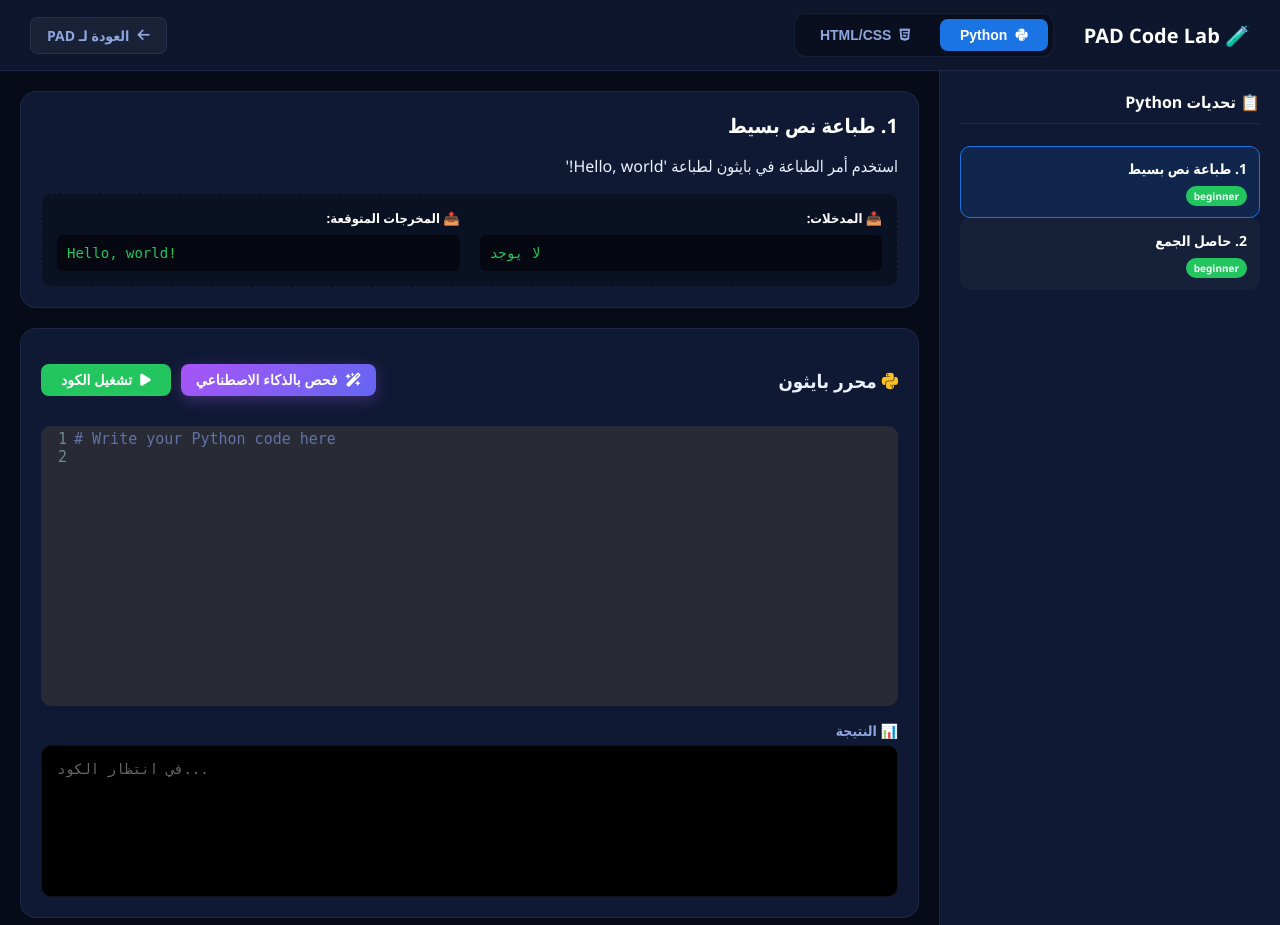
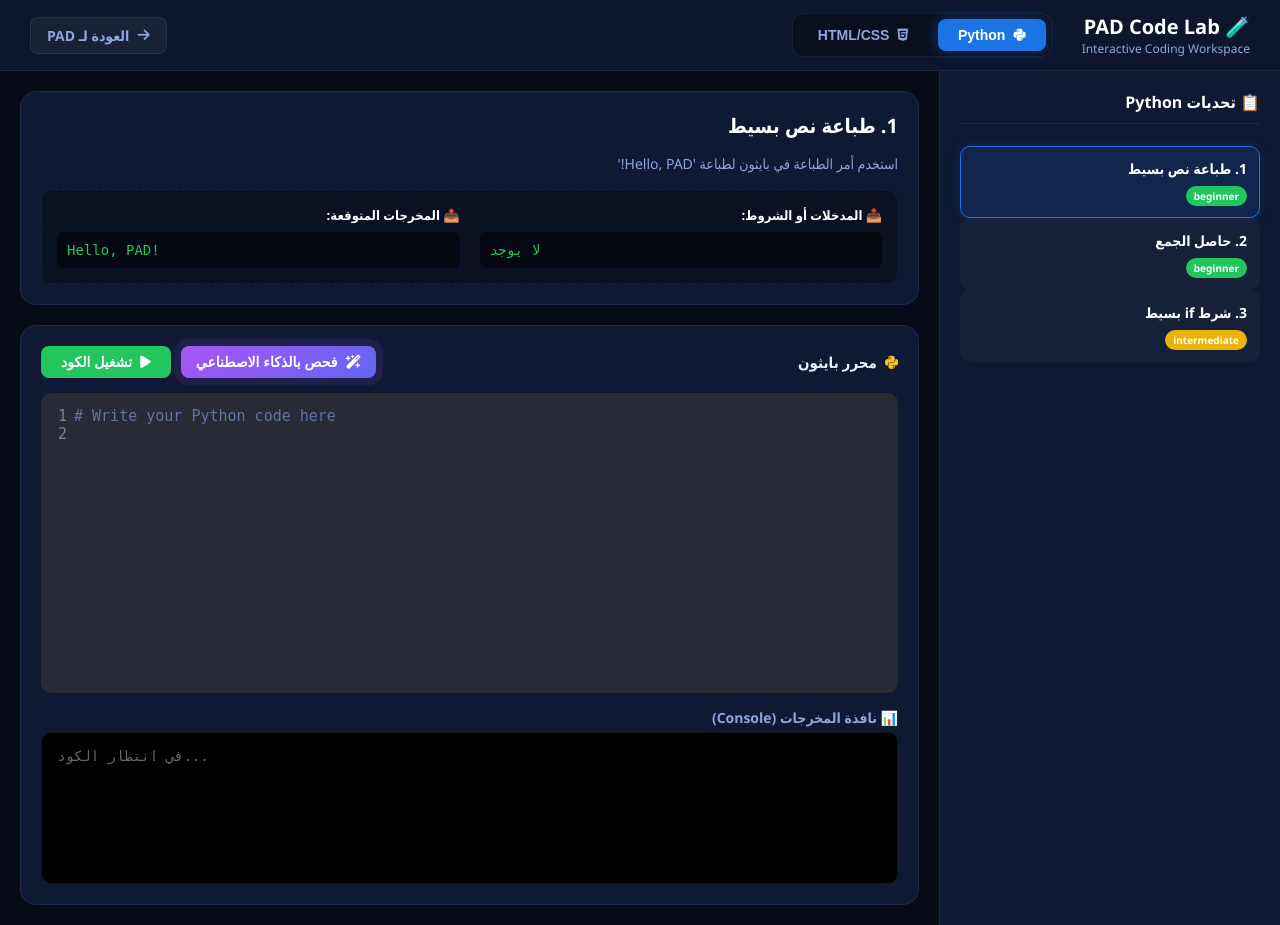
Before and after one commit to mahmoud843/final-project1, a Flask app: page /codelab in a window 1280 px wide. Run offline with Flask 3, Linux system fonts and the light colour scheme; the visitor is signed in with stand-in values (Sample User, id 1).

Commit message:
Update codelab.html
Signed-off-by: mahmoud843 <138847197+mahmoud843@users.noreply.github.com>

```diff
--- a/front-end/public/templates/codelab.html
+++ b/front-end/public/templates/codelab.html
@@ -5,13 +5,18 @@
     <meta name="viewport" content="width=device-width, initial-scale=1.0">
     <title>Code Lab - معمل البرمجة | PAD</title>
 
+    <!-- مكتبات CodeMirror الأساسية -->
     <link rel="stylesheet" href="https://cdnjs.cloudflare.com/ajax/libs/codemirror/5.65.2/codemirror.min.css">
     <link rel="stylesheet" href="https://cdnjs.cloudflare.com/ajax/libs/codemirror/5.65.2/theme/dracula.min.css">
     <script src="https://cdnjs.cloudflare.com/ajax/libs/codemirror/5.65.2/codemirror.min.js"></script>
+
+    <!-- لغات CodeMirror -->
     <script src="https://cdnjs.cloudflare.com/ajax/libs/codemirror/5.65.2/mode/python/python.min.js"></script>
     <script src="https://cdnjs.cloudflare.com/ajax/libs/codemirror/5.65.2/mode/xml/xml.min.js"></script>
     <script src="https://cdnjs.cloudflare.com/ajax/libs/codemirror/5.65.2/mode/css/css.min.js"></script>
     <script src="https://cdnjs.cloudflare.com/ajax/libs/codemirror/5.65.2/mode/htmlmixed/htmlmixed.min.js"></script>
+
+    <!-- Font Awesome -->
     <link rel="stylesheet" href="https://cdnjs.cloudflare.com/ajax/libs/font-awesome/6.4.2/css/all.min.css">
 
     <style>
@@ -23,36 +28,46 @@
 
         body { font-family: 'Segoe UI', Tahoma, Geneva, Verdana, sans-serif; background-color: var(--bg-main); margin: 0; padding: 0; color: var(--text-light); display: flex; flex-direction: column; height: 100vh; overflow: hidden; }
 
+        /* الهيدر */
         .header { background: rgba(15, 25, 51, 0.8); border-bottom: 1px solid var(--border); padding: 0 30px; display: flex; align-items: center; justify-content: space-between; height: 70px; z-index: 1000; }
         .header-left { display: flex; align-items: center; gap: 30px; }
         .header-title h1 { margin: 0; font-size: 20px; color: #fff;}
         .header-title p { margin: 0; font-size: 12px; color: var(--text-muted);}
 
+        /* أزرار اختيار اللغة */
         .lang-tabs { display: flex; gap: 10px; background: rgba(0,0,0,0.3); padding: 5px; border-radius: 12px; border: 1px solid var(--border);}
         .lang-btn { background: transparent; color: var(--text-muted); border: none; padding: 8px 20px; border-radius: 8px; cursor: pointer; font-size: 14px; font-weight: bold; transition: all 0.3s; display: flex; align-items: center; gap: 8px; }
         .lang-btn:hover { color: #fff; }
-        .lang-btn.active { background: var(--primary); color: #fff;}
+        .lang-btn.active { background: var(--primary); color: #fff; box-shadow: 0 0 15px rgba(27, 116, 228, 0.4);}
 
-        /* زر العودة تم تحديثه لـ Flask */
-        .back-btn { background: rgba(255, 255, 255, 0.05); color: var(--text-muted); text-decoration: none; padding: 8px 16px; border-radius: 8px; font-weight: 600; font-size: 14px; display: flex; align-items: center; gap: 8px; border: 1px solid var(--border); }
-        .back-btn:hover { background: rgba(255, 255, 255, 0.1); color: #fff; }
+        /* زر العودة مربوط بـ Flask */
+        .back-btn { background: rgba(255, 255, 255, 0.05); color: var(--text-muted); text-decoration: none; padding: 8px 16px; border-radius: 8px; font-weight: 600; font-size: 14px; display: flex; align-items: center; gap: 8px; border: 1px solid var(--border); transition: 0.3s; }
+        .back-btn:hover { background: rgba(255, 255, 255, 0.1); color: #fff; transform: translateX(-3px);}
 
         .main-container { display: flex; flex: 1; overflow: hidden; }
 
+        /* القائمة الجانبية للتحديات */
         .sidebar { width: 300px; background: var(--bg-panel); border-left: 1px solid var(--border); overflow-y: auto; padding: 20px; display: flex; flex-direction: column; gap: 12px; }
+        .sidebar::-webkit-scrollbar { width: 4px; }
+        .sidebar::-webkit-scrollbar-thumb { background: var(--border); border-radius: 10px; }
         .sidebar h3 { margin: 0 0 10px 0; font-size: 16px; color: #fff; border-bottom: 1px solid var(--border); padding-bottom: 10px;}
 
         .challenge-item { background: rgba(255, 255, 255, 0.03); padding: 12px; border-radius: 10px; cursor: pointer; transition: all 0.3s; border: 1px solid transparent;}
-        .challenge-item.active { background: rgba(27, 116, 228, 0.15); border-color: var(--primary); }
+        .challenge-item:hover { background: rgba(255, 255, 255, 0.08); }
+        .challenge-item.active { background: rgba(27, 116, 228, 0.15); border-color: var(--primary); box-shadow: 0 0 10px rgba(27, 116, 228, 0.2);}
         .challenge-title { font-weight: bold; font-size: 14px; margin-bottom: 5px; color: #fff;}
         .difficulty { font-size: 10px; padding: 3px 8px; border-radius: 20px; color: #fff; font-weight: bold;}
         .diff-beginner { background: var(--success); }
         .diff-intermediate { background: #eab308; }
 
+        /* منطقة المحرر */
         .codelab-content { flex: 1; padding: 20px; overflow-y: auto; display: flex; flex-direction: column; gap: 20px; }
+        .codelab-content::-webkit-scrollbar { width: 6px; }
+        .codelab-content::-webkit-scrollbar-thumb { background: rgba(255,255,255,0.1); border-radius: 10px; }
 
         .challenge-info { background: var(--bg-panel); padding: 20px; border-radius: 16px; border: 1px solid var(--border);}
         .challenge-info h2 { margin: 0 0 10px 0; color: #fff; font-size: 20px;}
+        .challenge-info p { color: var(--text-muted); font-size: 14px; line-height: 1.6; margin-bottom: 0;}
         .sample-box { background: rgba(0, 0, 0, 0.3); padding: 15px; border-radius: 10px; border: 1px dashed var(--border); display: flex; gap: 20px; margin-top: 15px;}
         .sample-col { flex: 1; }
         .sample-col strong { color: #fff; font-size: 13px; display: block; margin-bottom: 8px;}
@@ -60,24 +75,34 @@
 
         .editor-section { background: var(--bg-panel); padding: 20px; border-radius: 16px; border: 1px solid var(--border); display: flex; flex-direction: column; flex: 1;}
         .editor-header { display: flex; justify-content: space-between; align-items: center; margin-bottom: 15px; }
+        .editor-header h3 { margin: 0; font-size: 15px; display: flex; align-items: center; gap: 8px;}
 
         .action-buttons { display: flex; gap: 10px; }
 
-        /* الزرار السحري للذكاء الاصطناعي */
-        .ai-btn { background: linear-gradient(135deg, #a855f7, #6366f1); color: white; border: none; padding: 8px 15px; border-radius: 8px; cursor: pointer; font-size: 14px; font-weight: bold; transition: all 0.3s; display: flex; align-items: center; gap: 8px; box-shadow: 0 4px 15px rgba(168, 85, 247, 0.3);}
-        .ai-btn:hover { transform: translateY(-2px); box-shadow: 0 6px 20px rgba(168, 85, 247, 0.5); filter: brightness(1.1);}
+        /* الزرار السحري للذكاء الاصطناعي مع تأثير نبض خفيف */
+        .ai-btn {
+            background: linear-gradient(135deg, #a855f7, #6366f1); color: white; border: none; padding: 8px 15px; border-radius: 8px; cursor: pointer; font-size: 14px; font-weight: bold; transition: all 0.3s; display: flex; align-items: center; gap: 8px; box-shadow: 0 4px 15px rgba(168, 85, 247, 0.3);
+            animation: pulse-glow 2s infinite;
+        }
+        @keyframes pulse-glow {
+            0% { box-shadow: 0 0 0 0 rgba(168, 85, 247, 0.4); }
+            70% { box-shadow: 0 0 0 10px rgba(168, 85, 247, 0); }
+            100% { box-shadow: 0 0 0 0 rgba(168, 85, 247, 0); }
+        }
+        .ai-btn:hover { transform: translateY(-2px); box-shadow: 0 6px 20px rgba(168, 85, 247, 0.6); filter: brightness(1.1); animation: none;}
 
         .run-button { background: var(--success); color: white; border: none; padding: 8px 20px; border-radius: 8px; cursor: pointer; font-size: 14px; font-weight: bold; transition: all 0.3s; display: flex; align-items: center; gap: 8px;}
-        .run-button:hover { background: #16a34a; transform: translateY(-2px);}
+        .run-button:hover { background: #16a34a; transform: translateY(-2px); box-shadow: 0 5px 15px rgba(34, 197, 94, 0.3);}
 
-        .CodeMirror { height: 280px; border-radius: 10px; font-size: 15px; text-align: left; direction: ltr; border: 1px solid var(--border);}
+        .CodeMirror { height: 280px; border-radius: 10px; font-size: 15px; text-align: left; direction: ltr; border: 1px solid var(--border); padding: 10px 0;}
 
+        /* نافذة المخرجات (Console) */
         .output-section { margin-top: 15px; display: flex; flex-direction: column; flex: 1;}
         .output-box { background: #000; color: #fff; padding: 15px; border-radius: 10px; min-height: 120px; font-family: monospace; font-size: 14px; direction: ltr; text-align: left; border: 1px solid var(--border); overflow-y: auto;}
 
-        .html-preview-frame { width: 100%; height: 150px; background: #fff; border: 1px solid var(--border); border-radius: 10px; display: none; margin-top: 10px;}
+        .html-preview-frame { width: 100%; height: 180px; background: #fff; border: 1px solid var(--border); border-radius: 10px; display: none; margin-top: 10px;}
 
-        /* تنسيق رد الذكاء الاصطناعي */
+        /* تنسيق رد الذكاء الاصطناعي (أبو الشات) */
         .ai-response { background: rgba(168, 85, 247, 0.1); border-left: 4px solid #a855f7; padding: 15px; border-radius: 0 8px 8px 0; margin-top: 10px; color: #eaf0ff; font-family: 'Segoe UI', Tahoma, Geneva, Verdana, sans-serif; direction: rtl; text-align: right;}
         .ai-response strong { color: #a855f7; }
     </style>
@@ -88,6 +113,7 @@
     <div class="header-left">
         <div class="header-title">
             <h1>🧪 PAD Code Lab</h1>
+            <p>Interactive Coding Workspace</p>
         </div>
         <div class="lang-tabs">
             <button class="lang-btn active" onclick="switchLanguage('python')" id="tab-python"><i class="fa-brands fa-python"></i> Python</button>
@@ -95,7 +121,7 @@
         </div>
     </div>
     <!-- زرار الرجوع المربوط بـ Flask -->
-    <a href="{{ url_for('home_page') }}" class="back-btn"><i class="fa-solid fa-arrow-left"></i> العودة لـ PAD</a>
+    <a href="{{ url_for('home_page') }}" class="back-btn"><i class="fa-solid fa-arrow-right"></i> العودة لـ PAD</a>
 </div>
 
 <div class="main-container">
@@ -109,7 +135,7 @@
             <h2 id="current-title">جاري التحميل...</h2>
             <p id="current-desc"></p>
             <div class="sample-box">
-                <div class="sample-col"><strong>📥 المدخلات:</strong><pre id="current-input">-</pre></div>
+                <div class="sample-col"><strong>📥 المدخلات أو الشروط:</strong><pre id="current-input">-</pre></div>
                 <div class="sample-col"><strong>📤 المخرجات المتوقعة:</strong><pre id="current-output">-</pre></div>
             </div>
         </div>
@@ -128,7 +154,7 @@
             <textarea id="code-editor"></textarea>
 
             <div class="output-section">
-                <h3 style="margin: 0 0 5px 0; font-size: 14px; color: var(--text-muted);">📊 النتيجة</h3>
+                <h3 style="margin: 0 0 5px 0; font-size: 14px; color: var(--text-muted);">📊 نافذة المخرجات (Console)</h3>
                 <div class="output-box" id="output-box">
                     <span style="color: #666;">اضغط على "تشغيل الكود" أو "فحص بالذكاء الاصطناعي"...</span>
                 </div>
@@ -141,11 +167,13 @@
 <script>
     const allChallenges = {
         python: [
-            { id: 1, title: "1. طباعة نص بسيط", description: "استخدم أمر الطباعة في بايثون لطباعة 'Hello, world!'", sample_input: "لا يوجد", sample_output: "Hello, world!", difficulty: "beginner" },
-            { id: 2, title: "2. حاصل الجمع", description: "اكتب برنامج يطبع ناتج جمع 5 و 3", sample_input: "5 + 3", sample_output: "8", difficulty: "beginner" }
+            { id: 1, title: "1. طباعة نص بسيط", description: "استخدم أمر الطباعة في بايثون لطباعة 'Hello, PAD!'", sample_input: "لا يوجد", sample_output: "Hello, PAD!", difficulty: "beginner" },
+            { id: 2, title: "2. حاصل الجمع", description: "اكتب برنامج يطبع ناتج جمع 5 و 3", sample_input: "5 + 3", sample_output: "8", difficulty: "beginner" },
+            { id: 3, title: "3. شرط if بسيط", description: "اكتب كود يطبع كلمة 'Active' لو كان المتغير x يساوي 1.", sample_input: "x = 1", sample_output: "Active", difficulty: "intermediate" }
         ],
         web: [
-            { id: 101, title: "1. عنوان رئيسي HTML", description: "قم بإنشاء عنوان من النوع الأول H1 واكتب بداخله 'PAD Platform'", sample_input: "استخدم تاج <h1>", sample_output: "<h1>PAD Platform</h1>", difficulty: "beginner" }
+            { id: 101, title: "1. عنوان رئيسي HTML", description: "قم بإنشاء عنوان من النوع الأول H1 واكتب بداخله 'PAD Platform'", sample_input: "استخدم تاج <h1>", sample_output: "<h1>PAD Platform</h1>", difficulty: "beginner" },
+            { id: 102, title: "2. زر تفاعلي", description: "قم بإنشاء زر <button> واكتب عليه 'Click Me'", sample_input: "تاج <button>", sample_output: "<button>Click Me</button>", difficulty: "beginner" }
         ]
     };
 
@@ -154,14 +182,13 @@
     let editor;
 
     window.onload = function() {
-        // تهيئة المحرر مع منع الحروف العشوائية (M)
+        // تهيئة المحرر مع منع الحروف العشوائية
         editor = CodeMirror.fromTextArea(document.getElementById("code-editor"), {
             mode: "python",
             theme: "dracula",
             lineNumbers: true,
             indentUnit: 4,
             matchBrackets: true,
-            // السطر ده بيمنع ظهور الحروف الحمرا (Control Characters)
             specialChars: /[\u0000-\u001f\u007f-\u009f\u00ad\u061c\u200b-\u200f\u2028\u202e\ufeff\ufff9-\ufffc]/g
         });
         loadLanguageEnvironment('python');
@@ -216,43 +243,44 @@
         document.getElementById('current-input').innerText = challenge.sample_input;
         document.getElementById('current-output').innerText = challenge.sample_output;
 
-        // استخدام الانجليزي لتجنب مشاكل CodeMirror مع الـ RTL
         const initialText = currentLanguage === 'python' ? "# Write your Python code here\n" : "<!-- Write your HTML/CSS code here -->\n";
         editor.setValue(initialText);
-        editor.clearHistory(); // مسح الذاكرة لمنع بقايا الكود
+        editor.clearHistory();
 
         document.getElementById('output-box').innerHTML = '<span style="color: #666;">في انتظار الكود...</span>';
         if(currentLanguage === 'web') document.getElementById('html-preview').srcdoc = "";
         renderSidebar();
     }
 
-    // --- الذكاء الاصطناعي ---
+    // --- ميزة الذكاء الاصطناعي ---
     function askAI() {
         const code = editor.getValue().trim();
         const outputBox = document.getElementById('output-box');
 
         if(code === "" || code.startsWith("#") || code.startsWith("<!--")) {
-            outputBox.innerHTML = `<span style="color:#ef4444;">❌ مفيش كود عشان أفحصه! اكتب كود الأول يا هندسة.</span>`;
+            outputBox.innerHTML = `<span style="color:#ef4444;">❌ عذراً، لا يوجد كود لفحصه. الرجاء كتابة الحل أولاً!</span>`;
             return;
         }
 
-        outputBox.innerHTML = `<span style="color:#a855f7;"><i class="fa-solid fa-spinner fa-spin"></i> PAD AI بيحلل الكود بتاعك...</span>`;
+        outputBox.innerHTML = `<span style="color:#a855f7;"><i class="fa-solid fa-spinner fa-spin"></i> PAD AI يقوم بتحليل الكود الخاص بك...</span>`;
 
         setTimeout(() => {
             let aiFeedback = "";
+            const codeLower = code.toLowerCase();
+
             if (currentLanguage === 'python') {
-                if (!code.includes("print")) {
-                    aiFeedback = "أنا شايف إنك نسيت تستخدم دالة <code>print()</code>. عشان تظهر أي نتيجة على الشاشة في بايثون، لازم تستخدمها.";
-                } else if (!code.includes("Hello") && currentChallengeId === 1) {
-                    aiFeedback = "إنت استخدمت دالة الطباعة صح، بس النص اللي جوه الأقواس مش مطابق للمطلوب. اتأكد إنك كاتب 'Hello, world!' بالظبط.";
+                if (!codeLower.includes("print")) {
+                    aiFeedback = "أرى أنك نسيت استخدام دالة <code>print()</code>. في بايثون، لا يمكن عرض النتيجة على الشاشة بدون هذه الدالة.";
+                } else if (!code.includes("PAD") && currentChallengeId === 1) {
+                    aiFeedback = "لقد استخدمت دالة الطباعة بشكل صحيح، ولكن النص المكتوب داخلها لا يطابق المطلوب. تأكد من كتابة 'Hello, PAD!' بالضبط.";
                 } else {
-                    aiFeedback = "عاش جداً! الكود بتاعك شكله سليم من الناحية المنطقية (Syntax). دوس على 'تشغيل الكود' عشان تتأكد من النتيجة النهائية.";
+                    aiFeedback = "ممتاز جداً! 🎉 بناءية الكود (Syntax) تبدو صحيحة. اضغط على زر 'تشغيل الكود' لتتأكد من مطابقة النتيجة.";
                 }
             } else {
                 if (!code.includes("<") || !code.includes(">")) {
-                    aiFeedback = "أكواد الـ HTML لازم تتكتب جوه أقواس زاوية زي كدة <code>&lt;tag&gt;</code>. الكود بتاعك ناقصه التاجات دي.";
+                    aiFeedback = "تذكر أن أكواد الـ HTML تُكتب دائماً داخل أقواس زاوية هكذا: <code>&lt;tag&gt;</code>. الكود الخاص بك يفتقر إلى هذه الأقواس.";
                 } else {
-                    aiFeedback = "الهيكل الأساسي للكود سليم! ممتاز. جرب تشغله عشان تشوف المعاينة الحية تحت.";
+                    aiFeedback = "الهيكل الأساسي للكود سليم! 👍 يمكنك تشغيله الآن لرؤية المعاينة الحية (Live Preview) في الأسفل.";
                 }
             }
 
@@ -262,10 +290,10 @@
                     ${aiFeedback}
                 </div>
             `;
-        }, 1500);
+        }, 1200);
     }
 
-    // --- تشغيل الكود ---
+    // --- تشغيل وفحص الكود ---
     function checkCode() {
         const code = editor.getValue().trim();
         const outputBox = document.getElementById('output-box');
@@ -273,7 +301,7 @@
         const challenge = allChallenges[currentLanguage].find(c => c.id === currentChallengeId);
 
         if(code === "" || code.startsWith("#") || code.startsWith("<!--")) return;
-        outputBox.innerHTML = `<div style="color:#38bdf8;">⏳ جاري التحليل...</div>`;
+        outputBox.innerHTML = `<div style="color:#38bdf8;"><i class="fa-solid fa-terminal"></i> جاري التشغيل...</div>`;
         const codeLower = code.toLowerCase();
 
         setTimeout(() => {
@@ -281,17 +309,17 @@
                 const targetOutput = challenge.sample_output;
                 const hasPrint = code.includes("print");
                 const hasTarget = code.includes(targetOutput);
-                let resultHTML = `<div style="color:#38bdf8;">> python code.py</div><br>`;
+                let resultHTML = `<div style="color:#38bdf8; font-family: monospace;">> python main.py</div><br>`;
 
                 if (hasPrint && hasTarget) {
-                    resultHTML += `<div style="color:#fff;">${targetOutput}</div><br><div style="color:#22c55e; font-weight:bold;">✅ إجابة صحيحة!</div>`;
+                    resultHTML += `<div style="color:#fff;">${targetOutput}</div><br><div style="color:#22c55e; font-weight:bold;">✅ Test Passed! إجابة صحيحة.</div>`;
                 } else {
-                    resultHTML += `<div style="color:#ef4444; font-weight:bold;">❌ خطأ: الكود غير مطابق للمطلوب.</div>`;
+                    resultHTML += `<div style="color:#ef4444; font-weight:bold;">❌ Failed! الكود لم يُنتج المخرجات المتوقعة.</div>`;
                 }
                 outputBox.innerHTML = resultHTML;
             } else if (currentLanguage === 'web') {
                 iframe.srcdoc = code;
-                outputBox.innerHTML = `<div style="color:#22c55e; font-weight:bold;">✅ تم عرض النتيجة في الشاشة البيضاء بالأسفل.</div>`;
+                outputBox.innerHTML = `<div style="color:#22c55e; font-weight:bold;">✅ تم عرض الكود! انظر إلى شاشة المعاينة البيضاء بالأسفل.</div>`;
             }
         }, 500);
     }
```
